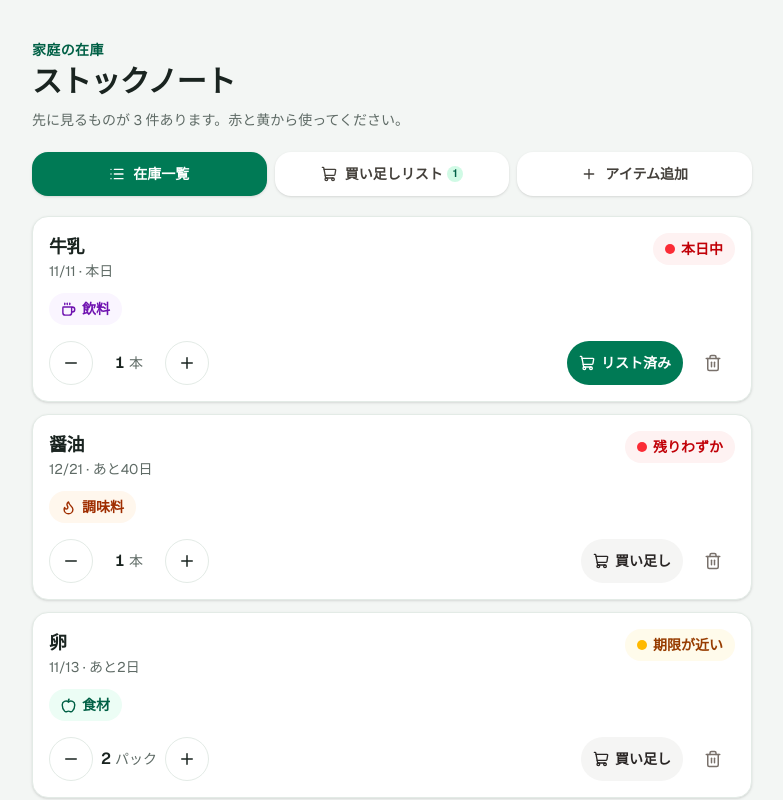
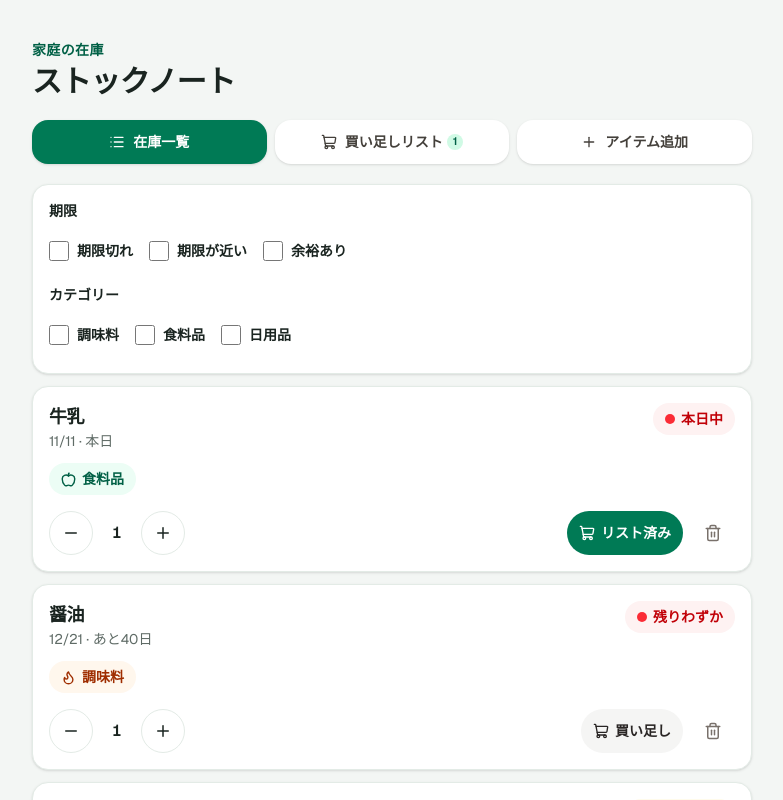
Before and after one commit to tmtmxxx9-sketch/stock-note, a Next.js app: page / in a window 1280 px wide. Shown: the top 800 px of the page, without its empty margins (248-1031 px from the left). Built offline with nearby package versions, Linux system fonts and the light colour scheme; no server answers; the database is empty.

Commit message:
feat: Simplify inventory with three categories and checkbox filters
Drop units and the priority banner so the list is easier to scan.

Co-authored-by: Cursor <cursoragent@cursor.com>

```diff
--- a/src/components/AddForm.tsx
+++ b/src/components/AddForm.tsx
@@ -1,7 +1,7 @@
 "use client";
 
 import { useState, type FormEvent } from "react";
-import { CATEGORY_LABEL, CATEGORIES, UNITS, type Category, type StockItem } from "@/types/stock";
+import { CATEGORY_LABEL, CATEGORIES, type Category, type StockItem } from "@/types/stock";
 
 type AddFormProps = {
   onAdd: (item: StockItem) => void;
@@ -11,7 +11,6 @@ export function AddForm({ onAdd }: AddFormProps) {
   const [name, setName] = useState("");
   const [category, setCategory] = useState<Category>("food");
   const [quantity, setQuantity] = useState(1);
-  const [unit, setUnit] = useState<(typeof UNITS)[number]>("個");
   const [expiryDate, setExpiryDate] = useState("");
   const [inShoppingList, setInShoppingList] = useState(false);
   const [error, setError] = useState("");
@@ -29,7 +28,7 @@ export function AddForm({ onAdd }: AddFormProps) {
       name: trimmed,
       category,
       quantity: count,
-      unit,
+      unit: "",
       expiryDate,
       inShoppingList,
       updatedAt: new Date().toISOString(),
@@ -57,7 +56,6 @@ export function AddForm({ onAdd }: AddFormProps) {
             className="min-h-11 rounded-2xl border border-line bg-white px-3 text-base font-normal outline-none focus:border-emerald-700"
           />
         </label>
-        <div className="grid gap-4 sm:grid-cols-2">
         <label className="grid gap-1.5 text-sm font-semibold">
           カテゴリー
           <select
@@ -72,21 +70,6 @@ export function AddForm({ onAdd }: AddFormProps) {
             ))}
           </select>
         </label>
-          <label className="grid gap-1.5 text-sm font-semibold">
-            単位
-            <select
-              value={unit}
-              onChange={(event) => setUnit(event.target.value as (typeof UNITS)[number])}
-              className="min-h-11 rounded-2xl border border-line bg-white px-3 text-base font-normal outline-none focus:border-emerald-700"
-            >
-              {UNITS.map((value) => (
-                <option key={value} value={value}>
-                  {value}
-                </option>
-              ))}
-            </select>
-          </label>
-        </div>
         <div className="grid gap-4 sm:grid-cols-2">
           <label className="grid gap-1.5 text-sm font-semibold">
             在庫数
--- /dev/null
+++ b/src/components/InventoryFilter.tsx
@@ -0,0 +1,62 @@
+"use client";
+
+import { CATEGORY_LABEL, CATEGORIES, type Category } from "@/types/stock";
+import { EXPIRY_FILTERS, type ExpiryFilter } from "@/lib/filters";
+
+const EXPIRY_LABEL: Record<ExpiryFilter, string> = {
+  expired: "期限切れ",
+  soon: "期限が近い",
+  ok: "余裕あり",
+};
+
+const EXPIRY_TONE: Record<ExpiryFilter, string> = {
+  expired: "accent-red-600",
+  soon: "accent-amber-500",
+  ok: "accent-emerald-600",
+};
+
+type InventoryFilterProps = {
+  expiry: readonly ExpiryFilter[];
+  categories: readonly Category[];
+  onExpiry: (value: ExpiryFilter) => void;
+  onCategory: (value: Category) => void;
+};
+
+export function InventoryFilter({ expiry, categories, onExpiry, onCategory }: InventoryFilterProps) {
+  return (
+    <div className="rounded-2xl border border-line bg-card p-4 shadow-sm">
+      <fieldset>
+        <legend className="text-sm font-semibold">期限</legend>
+        <div className="mt-2 flex flex-wrap gap-x-4 gap-y-2">
+          {EXPIRY_FILTERS.map((value) => (
+            <label key={value} className="inline-flex min-h-11 items-center gap-2 text-sm font-semibold">
+              <input
+                type="checkbox"
+                checked={expiry.includes(value)}
+                onChange={() => onExpiry(value)}
+                className={`size-5 ${EXPIRY_TONE[value]}`}
+              />
+              {EXPIRY_LABEL[value]}
+            </label>
+          ))}
+        </div>
+      </fieldset>
+      <fieldset className="mt-3">
+        <legend className="text-sm font-semibold">カテゴリー</legend>
+        <div className="mt-2 flex flex-wrap gap-x-4 gap-y-2">
+          {CATEGORIES.map((value) => (
+            <label key={value} className="inline-flex min-h-11 items-center gap-2 text-sm font-semibold">
+              <input
+                type="checkbox"
+                checked={categories.includes(value)}
+                onChange={() => onCategory(value)}
+                className="size-5 accent-stone-700"
+              />
+              {CATEGORY_LABEL[value]}
+            </label>
+          ))}
+        </div>
+      </fieldset>
+    </div>
+  );
+}
--- a/src/components/ItemCard.tsx
+++ b/src/components/ItemCard.tsx
@@ -36,10 +36,7 @@ export function ItemCard({ item, today, onQuantity, onToggleShopping, onDelete }
           >
             <Minus aria-hidden="true" size={18} />
           </button>
-          <p className="min-w-16 text-center text-base font-semibold tabular-nums">
-            {item.quantity}
-            <span className="ml-1 text-sm font-medium text-muted">{item.unit}</span>
-          </p>
+          <p className="min-w-10 text-center text-base font-semibold tabular-nums">{item.quantity}</p>
           <button
             type="button"
             aria-label={`${item.name}を増やす`}
--- a/src/components/StockApp.tsx
+++ b/src/components/StockApp.tsx
@@ -2,9 +2,11 @@
 
 import { useEffect, useState, useSyncExternalStore } from "react";
 import { AddForm } from "@/components/AddForm";
+import { InventoryFilter } from "@/components/InventoryFilter";
 import { ItemCard } from "@/components/ItemCard";
 import { ShareListButton } from "@/components/ShareListButton";
 import { ViewNav } from "@/components/ViewNav";
+import { matchesInventoryFilters, type ExpiryFilter } from "@/lib/filters";
 import { describeItem } from "@/lib/signal";
 import {
   commitItems,
@@ -13,7 +15,7 @@ import {
   startSync,
   subscribeItems,
 } from "@/lib/storage";
-import type { StockItem, ViewId } from "@/types/stock";
+import type { Category, StockItem, ViewId } from "@/types/stock";
 
 const RANK = { red: 0, amber: 1, green: 2 };
 
@@ -42,6 +44,8 @@ export function StockApp() {
   const items = useSyncExternalStore(subscribeItems, getItemSnapshot, getServerItemSnapshot);
   const today = useSyncExternalStore(subscribeToday, todayOnClient, todayOnServer);
   const [view, setView] = useState<ViewId>("inventory");
+  const [expiryFilters, setExpiryFilters] = useState<ExpiryFilter[]>([]);
+  const [categoryFilters, setCategoryFilters] = useState<Category[]>([]);
 
   useEffect(() => startSync(), []);
 
@@ -54,33 +58,49 @@ export function StockApp() {
   }
 
   const shoppingItems = items.filter((item) => item.inShoppingList);
+  const filtersActive = expiryFilters.length > 0 || categoryFilters.length > 0;
   const visible = today
     ? (view === "shopping" ? shoppingItems : items)
+        .filter((item) =>
+          view === "inventory"
+            ? matchesInventoryFilters(item, today, expiryFilters, categoryFilters)
+            : true,
+        )
         .slice()
         .sort((left, right) => byUrgency(left, right, today))
     : [];
   const shoppingCount = today ? shoppingItems.length : 0;
-  const attention = today
-    ? items.filter((item) => describeItem(item, today).level !== "green").length
-    : 0;
+
+  function toggleExpiry(value: ExpiryFilter) {
+    setExpiryFilters((current) =>
+      current.includes(value) ? current.filter((entry) => entry !== value) : [...current, value],
+    );
+  }
+
+  function toggleCategory(value: Category) {
+    setCategoryFilters((current) =>
+      current.includes(value) ? current.filter((entry) => entry !== value) : [...current, value],
+    );
+  }
 
   return (
     <div className="mx-auto flex w-full max-w-3xl flex-1 flex-col px-4 pt-6 pb-28 sm:px-6 sm:pt-10 sm:pb-12">
       <header>
         <p className="text-sm font-semibold tracking-wide text-emerald-800">家庭の在庫</p>
         <h1 className="mt-1 text-3xl font-semibold tracking-tight">ストックノート</h1>
-        <p className="mt-2 text-sm leading-6 text-muted">
-          {today
-            ? attention > 0
-              ? `先に見るものが ${attention} 件あります。赤と黄から使ってください。`
-              : "期限も残量も、いまは余裕があります。"
-            : "在庫を読み込んでいます。"}
-        </p>
       </header>
       <div className="mt-5">
         <ViewNav view={view} shoppingCount={shoppingCount} onChange={setView} placement="top" />
       </div>
       <main className="mt-5 grid gap-3">
+        {view === "inventory" ? (
+          <InventoryFilter
+            expiry={expiryFilters}
+            categories={categoryFilters}
+            onExpiry={toggleExpiry}
+            onCategory={toggleCategory}
+          />
+        ) : null}
         {view === "shopping" && today ? <ShareListButton items={visible} /> : null}
         {view === "add" ? (
           <AddForm
@@ -94,14 +114,29 @@ export function StockApp() {
         ) : visible.length === 0 ? (
           <div className="rounded-2xl border border-dashed border-line bg-white px-4 py-10 text-center shadow-sm">
             <p className="font-semibold">
-              {view === "shopping" ? "買い足しリストは空です" : "在庫はまだありません"}
+              {view === "shopping"
+                ? "買い足しリストは空です"
+                : filtersActive
+                  ? "条件に合う在庫はありません"
+                  : "在庫はまだありません"}
             </p>
             <button
               type="button"
               className="mt-4 inline-flex min-h-11 items-center justify-center rounded-2xl bg-emerald-700 px-4 text-sm font-semibold text-white"
-              onClick={() => setView(view === "shopping" ? "inventory" : "add")}
+              onClick={() => {
+                if (view === "shopping") {
+                  setView("inventory");
+                  return;
+                }
+                if (filtersActive) {
+                  setExpiryFilters([]);
+                  setCategoryFilters([]);
+                  return;
+                }
+                setView("add");
+              }}
             >
-              {view === "shopping" ? "在庫一覧へ" : "アイテムを追加"}
+              {view === "shopping" ? "在庫一覧へ" : filtersActive ? "絞り込みを解除" : "アイテムを追加"}
             </button>
           </div>
         ) : (
--- /dev/null
+++ b/src/lib/filters.ts
@@ -0,0 +1,26 @@
+import { daysUntil } from "@/lib/signal";
+import type { Category, StockItem } from "@/types/stock";
+
+export const EXPIRY_FILTERS = ["expired", "soon", "ok"] as const;
+
+export type ExpiryFilter = (typeof EXPIRY_FILTERS)[number];
+
+const SOON_DAYS = 3;
+
+export function expiryBucket(expiryDate: string, today: Date): ExpiryFilter {
+  const days = daysUntil(expiryDate, today);
+  if (days !== null && days <= 0) return "expired";
+  if (days !== null && days <= SOON_DAYS) return "soon";
+  return "ok";
+}
+
+export function matchesInventoryFilters(
+  item: Pick<StockItem, "category" | "expiryDate">,
+  today: Date,
+  expiry: readonly ExpiryFilter[],
+  categories: readonly Category[],
+): boolean {
+  if (expiry.length > 0 && !expiry.includes(expiryBucket(item.expiryDate, today))) return false;
+  if (categories.length > 0 && !categories.includes(item.category)) return false;
+  return true;
+}
--- a/src/lib/shoppingList.ts
+++ b/src/lib/shoppingList.ts
@@ -1,6 +1,6 @@
 import type { StockItem } from "@/types/stock";
 
-export function formatShoppingList(items: Pick<StockItem, "name" | "quantity" | "unit">[]): string {
-  const lines = items.map((item) => `・${item.name} (${item.quantity}${item.unit})`);
+export function formatShoppingList(items: Pick<StockItem, "name" | "quantity">[]): string {
+  const lines = items.map((item) => `・${item.name} (${item.quantity})`);
   return ["【買い出しリスト】", ...lines].join("\n");
 }
--- a/src/lib/storage.ts
+++ b/src/lib/storage.ts
@@ -1,6 +1,6 @@
 import type { RealtimePostgresChangesPayload } from "@supabase/supabase-js";
 import { supabase } from "@/lib/supabase";
-import { CATEGORIES, type Category, type StockItem } from "@/types/stock";
+import { normalizeCategory, type StockItem } from "@/types/stock";
 
 export const STORAGE_KEY = "stock-note:v1";
 
@@ -38,9 +38,9 @@ export function createPresets(today = new Date()): StockItem[] {
     {
       id: "preset-milk",
       name: "牛乳",
-      category: "drink",
+      category: "food",
       quantity: 1,
-      unit: "本",
+      unit: "",
       expiryDate: isoFromToday(0, today),
       inShoppingList: true,
       updatedAt,
@@ -50,7 +50,7 @@ export function createPresets(today = new Date()): StockItem[] {
       name: "卵",
       category: "food",
       quantity: 2,
-      unit: "パック",
+      unit: "",
       expiryDate: isoFromToday(2, today),
       inShoppingList: false,
       updatedAt,
@@ -60,7 +60,7 @@ export function createPresets(today = new Date()): StockItem[] {
       name: "トイレットペーパー",
       category: "daily",
       quantity: 6,
-      unit: "ロール",
+      unit: "",
       expiryDate: "",
       inShoppingList: false,
       updatedAt,
@@ -70,7 +70,7 @@ export function createPresets(today = new Date()): StockItem[] {
       name: "醤油",
       category: "seasoning",
       quantity: 1,
-      unit: "本",
+      unit: "",
       expiryDate: isoFromToday(40, today),
       inShoppingList: false,
       updatedAt,
@@ -78,26 +78,34 @@ export function createPresets(today = new Date()): StockItem[] {
   ];
 }
 
-function isCategory(value: unknown): value is Category {
-  return typeof value === "string" && CATEGORIES.some((category) => category === value);
-}
-
-function isItem(value: unknown): value is StockItem {
-  if (!value || typeof value !== "object") return false;
+function coerceStoredItem(value: unknown): StockItem | null {
+  if (!value || typeof value !== "object") return null;
   const item = value as Partial<StockItem>;
-  return (
-    typeof item.id === "string" &&
-    item.id.length > 0 &&
-    typeof item.name === "string" &&
-    isCategory(item.category) &&
-    typeof item.quantity === "number" &&
-    Number.isFinite(item.quantity) &&
-    item.quantity >= 0 &&
-    typeof item.unit === "string" &&
-    typeof item.expiryDate === "string" &&
-    typeof item.inShoppingList === "boolean" &&
-    typeof item.updatedAt === "string"
-  );
+  const category = normalizeCategory(item.category);
+  const quantity = typeof item.quantity === "number" ? item.quantity : Number(item.quantity);
+  if (
+    typeof item.id !== "string" ||
+    item.id.length === 0 ||
+    typeof item.name !== "string" ||
+    !category ||
+    !Number.isFinite(quantity) ||
+    quantity < 0 ||
+    typeof item.expiryDate !== "string" ||
+    typeof item.inShoppingList !== "boolean" ||
+    typeof item.updatedAt !== "string"
+  ) {
+    return null;
+  }
+  return {
+    id: item.id,
+    name: item.name,
+    category,
+    quantity,
+    unit: typeof item.unit === "string" ? item.unit : "",
+    expiryDate: item.expiryDate,
+    inShoppingList: item.inShoppingList,
+    updatedAt: item.updatedAt,
+  };
 }
 
 function readStored(): StockItem[] {
@@ -107,7 +115,10 @@ function readStored(): StockItem[] {
     if (raw === null) return createPresets();
     const parsed: unknown = JSON.parse(raw);
     if (!Array.isArray(parsed)) return createPresets();
-    return parsed.filter(isItem);
+    return parsed.flatMap((entry) => {
+      const item = coerceStoredItem(entry);
+      return item ? [item] : [];
+    });
   } catch {
     return createPresets();
   }
@@ -136,7 +147,7 @@ function toRow(item: StockItem): StockRow {
     name: item.name,
     category: item.category,
     quantity: item.quantity,
-    unit: item.unit,
+    unit: item.unit || "",
     expiry_date: item.expiryDate || null,
     in_shopping_list: item.inShoppingList,
     updated_at: item.updatedAt,
@@ -145,17 +156,16 @@ function toRow(item: StockItem): StockRow {
 
 function toItem(row: Partial<StockRow>): StockItem | null {
   if (typeof row.id !== "string" || typeof row.updated_at !== "string") return null;
-  const item: StockItem = {
+  return coerceStoredItem({
     id: row.id,
     name: typeof row.name === "string" ? row.name : "",
-    category: row.category as Category,
+    category: row.category,
     quantity: typeof row.quantity === "number" ? row.quantity : Number(row.quantity),
-    unit: row.unit || "個",
+    unit: typeof row.unit === "string" ? row.unit : "",
     expiryDate: row.expiry_date ?? "",
     inShoppingList: Boolean(row.in_shopping_list),
     updatedAt: row.updated_at,
-  };
-  return isItem(item) ? item : null;
+  });
 }
 
 function emit() {
@@ -317,7 +327,12 @@ export function startSync(): () => void {
     try {
       const parsed: unknown = JSON.parse(event.newValue);
       if (!Array.isArray(parsed)) return;
-      replaceFromRemote(parsed.filter(isItem));
+      replaceFromRemote(
+        parsed.flatMap((entry) => {
+          const item = coerceStoredItem(entry);
+          return item ? [item] : [];
+        }),
+      );
     } catch {
       return;
     }
--- a/src/types/stock.ts
+++ b/src/types/stock.ts
@@ -1,4 +1,4 @@
-export const CATEGORIES = ["food", "daily", "seasoning", "drink", "other"] as const;
+export const CATEGORIES = ["seasoning", "food", "daily"] as const;
 
 export type Category = (typeof CATEGORIES)[number];
 
@@ -16,11 +16,26 @@ export type StockItem = {
 export type ViewId = "inventory" | "shopping" | "add";
 
 export const CATEGORY_LABEL: Record<Category, string> = {
-  food: "食材",
+  seasoning: "調味料",
+  food: "食料品",
   daily: "日用品",
-  seasoning: "調味料",
-  drink: "飲料",
-  other: "その他",
 };
 
-export const UNITS = ["個", "本", "パック", "ロール", "袋"] as const;
+const LEGACY_CATEGORY: Record<string, Category> = {
+  seasoning: "seasoning",
+  food: "food",
+  daily: "daily",
+  drink: "food",
+  other: "food",
+  調味料: "seasoning",
+  食材: "food",
+  食料品: "food",
+  飲料: "food",
+  日用品: "daily",
+  その他: "food",
+};
+
+export function normalizeCategory(value: unknown): Category | null {
+  if (typeof value !== "string") return null;
+  return LEGACY_CATEGORY[value] ?? null;
+}
```
Also changed, not shown: src/components/Badges.tsx (+3 -5 lines). Lines whose indentation alone changed are shown as unchanged.
